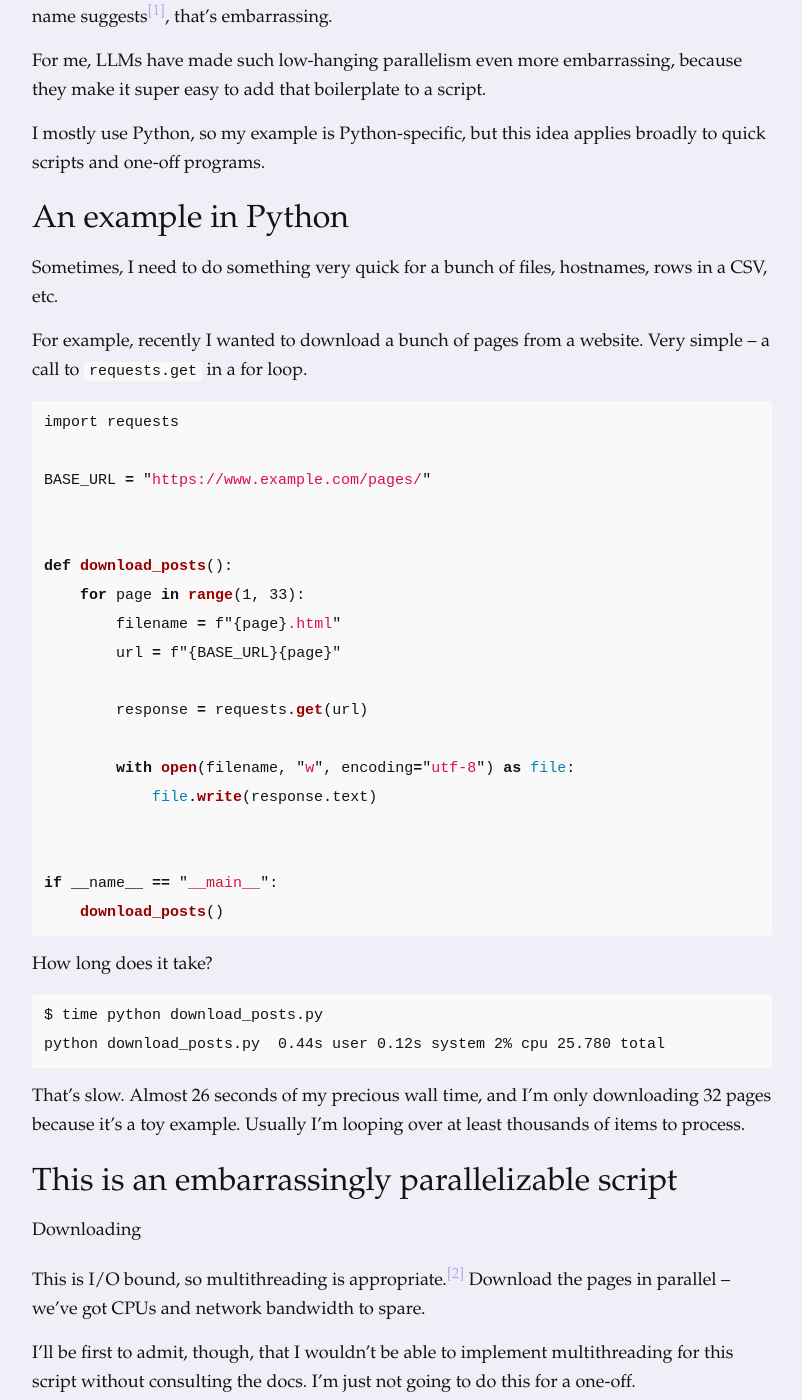
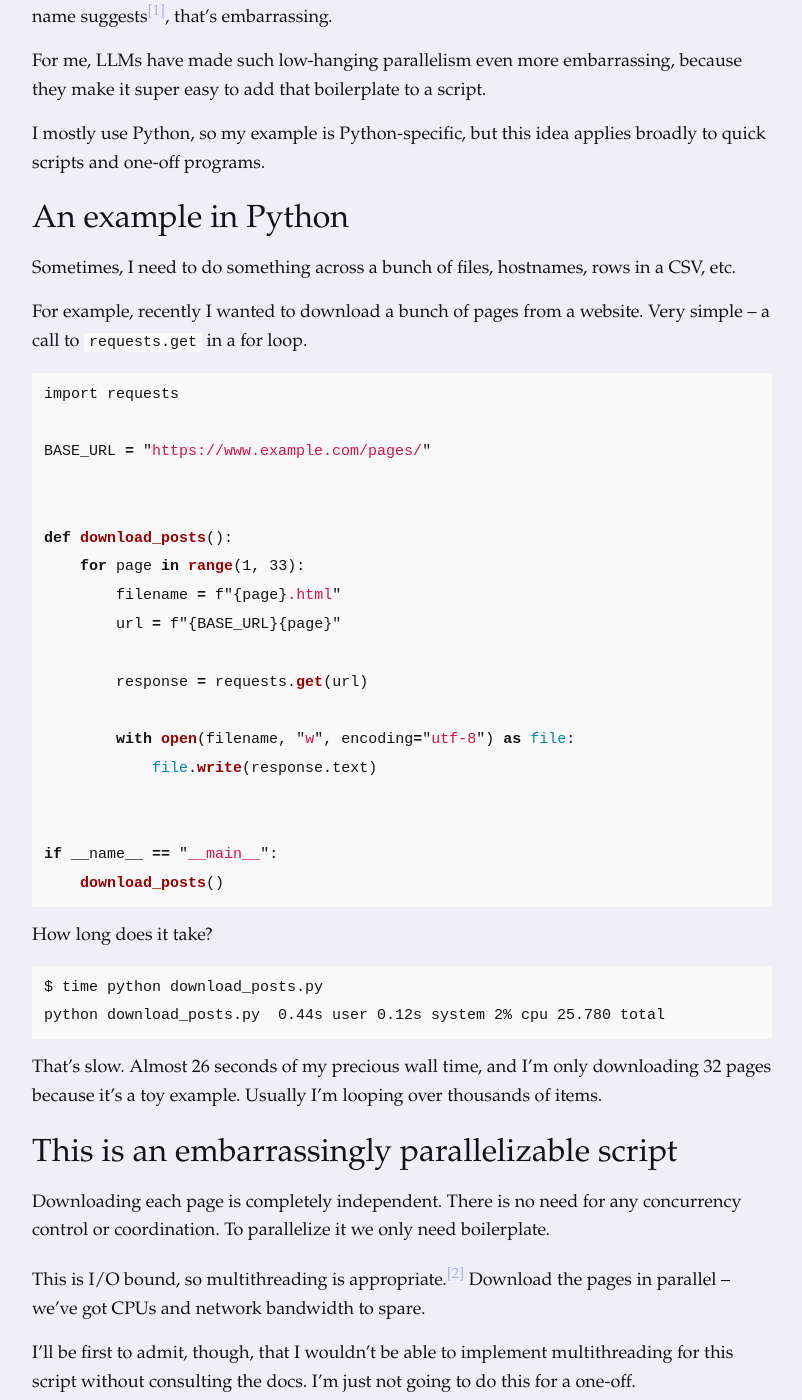
Before and after one commit to dmazin/dmazin.github.io, a Jekyll site: the page built from _posts/2025-02-28-llm-parallelism.md, in a window 1280 px wide and 1400 px high, scrolled down 559 px. Shown: the whole window, without its empty margins (238-1040 px from the left). Built offline with Jekyll 4.4.1, drawn with Linux system fonts in a browser that asks for light colours; some of the changed text lies outside the part shown.

Commit message:
missing words

````diff
--- a/_posts/2025-02-28-llm-parallelism.md
+++ b/_posts/2025-02-28-llm-parallelism.md
@@ -21,7 +21,7 @@ I mostly use Python, so my example is Python-specific, but this idea applies bro
 
 ## An example in Python
 
-Sometimes, I need to do something very quick for a bunch of files, hostnames, rows in a CSV, etc.
+Sometimes, I need to do something across a bunch of files, hostnames, rows in a CSV, etc.
 
 For example, recently I wanted to download a bunch of pages from a website. Very simple – a call to `requests.get` in a for loop.
 
@@ -53,11 +53,11 @@ $ time python download_posts.py
 python download_posts.py  0.44s user 0.12s system 2% cpu 25.780 total
 ```
 
-That's slow. Almost 26 seconds of my precious wall time, and I'm only downloading 32 pages because it's a toy example. Usually I'm looping over at least thousands of items to process.
+That's slow. Almost 26 seconds of my precious wall time, and I'm only downloading 32 pages because it's a toy example. Usually I'm looping over thousands of items.
 
 ## This is an embarrassingly parallelizable script
 
-Downloading
+Downloading each page is completely independent. There is no need for any concurrency control or coordination. To parallelize it we only need boilerplate.
 
 This is I/O bound, so multithreading is appropriate.<a name="gil-footnote-return"></a><sup>[[2]](#gil-footnote)</sup> Download the pages in parallel – we've got CPUs and network bandwidth to spare.
 
@@ -210,7 +210,7 @@ Say what you will about LLMs, but they are killer at boilerplate. That often sav
 Just remember that you should actually try to understand concurrency <a name="learn-concurrency-return"></a><sup>[[4]](#learn-concurrency)</sup>, because applying this without understanding what's going on can cause the loss of toes.
 
 # Notes
-<a name="as-name-suggests"></a>**1.** I know that's not what "embarrassingly parallelizable _really_ means." <a href="#as-name-suggests-return">(back)</a>
+<a name="as-name-suggests"></a>**1.** I know that's not what "embarrassingly parallelizable"` _really_ means. <a href="#as-name-suggests-return">(back)</a>
 
 <a name="gil-footnote"></a>**2.** Can't blame the GIL for failing to parallelize in this case - that IO code runs outside Python. <a href="#gil-footnote-return">(back)</a>
 
````
Also changed, not shown: other parts of _posts/2025-02-28-llm-parallelism.md (+1 -1 lines).
